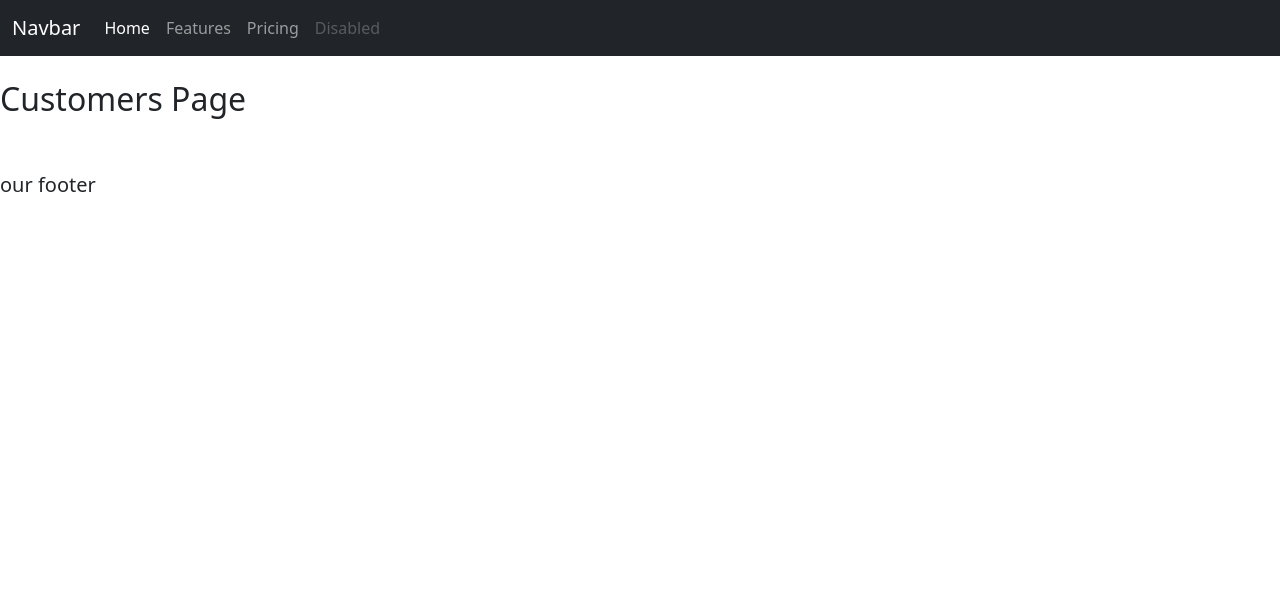
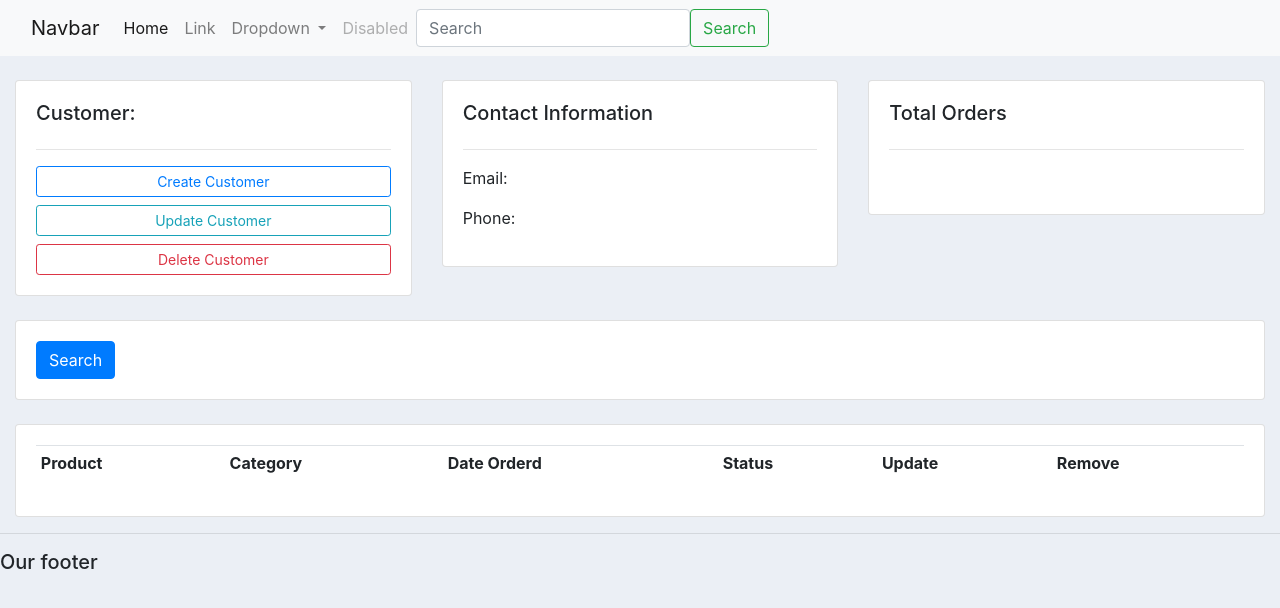
Before and after one commit to hmdnz/CRM_app, a Django app: page /customers/ in a window 1280 px wide. Shown: the top 608 px of the page. Run offline with Django 4.2, Linux system fonts and the light colour scheme; tables that the repository leaves empty hold one stand-in row (values such as "Sample post"); lists and menus that the app fills with data are empty; some libraries are stand-ins or nearby versions.

Commit message:
templates

```diff
--- a/templates/customers.html
+++ b/templates/customers.html
@@ -1,7 +1,70 @@
-{% extends 'main.html' %}
+{%  extends 'main.html' %}
 
 {% block content %}
 
-<h2>Customers Page<h2/>
+	<br>
+
+<div class="row">
+	<div class="col-md">
+		<div class="card card-body">
+			<h5>Customer:</h5>
+			<hr>
+            <a class="btn btn-outline-primary  btn-sm btn-block" href="">Create Customer</a>
+			<a class="btn btn-outline-info  btn-sm btn-block" href="">Update Customer</a>
+			<a class="btn btn-outline-danger  btn-sm btn-block" href="">Delete Customer</a>
+
+		</div>
+	</div>
+
+	<div class="col-md">
+		<div class="card card-body">
+			<h5>Contact Information</h5>
+			<hr>
+			<p>Email: </p>
+			<p>Phone: </p>
+		</div>
+	</div>
+
+	<div class="col-md">
+		<div class="card card-body">
+			<h5>Total Orders</h5>
+			<hr>
+			<h1 style="text-align: center;padding: 10px"></h1>
+		</div>
+	</div>
+</div>
+
+
+<br>
+<div class="row">
+	<div class="col">
+		<div class="card card-body">
+			<form method="get">
+
+		    <button class="btn btn-primary" type="submit">Search</button>
+		  </form>
+		</div>
+	</div>
+
+</div>
+<br>
+
+<div class="row">
+	<div class="col-md">
+		<div class="card card-body">
+			<table class="table table-sm">
+				<tr>
+					<th>Product</th>
+					<th>Category</th>
+					<th>Date Orderd</th>
+					<th>Status</th>
+					<th>Update</th>
+					<th>Remove</th>
+				</tr>
+
+			</table>
+		</div>
+	</div>
+</div>
 
 {% endblock %}
--- a/templates/main.html
+++ b/templates/main.html
@@ -1,48 +1,53 @@
 <!DOCTYPE html>
-<html >
+<html>
 <head>
-    <link rel="stylesheet" href="https://cdn.jsdelivr.net/npm/bootstrap@5.3.2/dist/css/bootstrap.min.css"
-    integrity="sha384-T3c6CoIi6uLrA9TneNEoa7RxnatzjcDSCmG1MXxSR1GAsXEV/Dwwykc2MPK8M2HN" crossorigin="anonymous">
 	<title>CRM</title>
+	<link rel="stylesheet" href="https://stackpath.bootstrapcdn.com/bootstrap/4.3.1/css/bootstrap.min.css" integrity="sha384-ggOyR0iXCbMQv3Xipma34MD+dH/1fQ784/j6cY/iJTQUOhcWr7x9JvoRxT2MZw1T" crossorigin="anonymous">
+
+
+	<style>
+
+		#logo{
+		}
+
+		body{
+			background-color: #ebeff5;
+		}
+
+
+		#total-orders{
+			background-color: #4cb4c7;
+		}
+
+
+		#orders-delivered{
+			background-color: #7abecc;
+		}
+
+		#orders-pending{
+			background-color: #7CD1C0;
+		}
+
+
+
+
+	</style>
 </head>
 <body>
-
-    <nav class="navbar navbar-expand-lg navbar-dark bg-dark">
+	{%  include 'navbar.html' %}
 	<div class="container-fluid">
-        <a class="navbar-brand" href="#">Navbar</a>
-        <button class="navbar-toggler" type="button" data-bs-toggle="collapse" data-bs-target="#navbarNav" aria-controls="navbarNav" aria-expanded="false" aria-label="Toggle navigation">
-          <span class="navbar-toggler-icon"></span>
-        </button>
-        <div class="collapse navbar-collapse" id="navbarNav">
-          <ul class="navbar-nav">
-            <li class="nav-item">
-              <a class="nav-link active" aria-current="page" href="#">Home</a>
-            </li>
-            <li class="nav-item">
-              <a class="nav-link" href="#">Features</a>
-            </li>
-            <li class="nav-item">
-              <a class="nav-link" href="#">Pricing</a>
-            </li>
-            <li class="nav-item">
-              <a class="nav-link disabled" href="#" tabindex="-1" aria-disabled="true">Disabled</a>
-            </li>
-          </ul>
-        </div>
-      </div>
-    </nav>
-        <br>
-
 	{% block content %}
 
 
+
 	{% endblock %}
+    </div>
+	<hr>
+	<h5>Our footer</h5>
 
-<br>
-<h5>our footer</h5>
-<script src="https://cdn.jsdelivr.net/npm/@popperjs/core@2.9.2/dist/umd/popper.min.js"
-integrity="sha384-IQsoLXl5PILFhosVNubq5LC7Qb9DXgDA9i+tQ8Zj3iwWAwPtgFTxbJ8NT4GN1R8p" crossorigin="anonymous"></script>
-<script src="https://cdn.jsdelivr.net/npm/bootstrap@5.0.2/dist/js/bootstrap.min.js"
-integrity="sha384-cVKIPhGWiC2Al4u+LWgxfKTRIcfu0JTxR+EQDz/bgldoEyl4H0zUF0QKbrJ0EcQF" crossorigin="anonymous"></script>
 </body>
+
+<script src="https://code.jquery.com/jquery-3.3.1.slim.min.js" integrity="sha384-q8i/X+965DzO0rT7abK41JStQIAqVgRVzpbzo5smXKp4YfRvH+8abtTE1Pi6jizo" crossorigin="anonymous"></script>
+<script src="https://cdnjs.cloudflare.com/ajax/libs/popper.js/1.14.7/umd/popper.min.js" integrity="sha384-UO2eT0CpHqdSJQ6hJty5KVphtPhzWj9WO1clHTMGa3JDZwrnQq4sF86dIHNDz0W1" crossorigin="anonymous"></script>
+<script src="https://stackpath.bootstrapcdn.com/bootstrap/4.3.1/js/bootstrap.min.js" integrity="sha384-JjSmVgyd0p3pXB1rRibZUAYoIIy6OrQ6VrjIEaFf/nJGzIxFDsf4x0xIM+B07jRM" crossorigin="anonymous"></script>
 </html>
```
Also changed, not shown: templates/dashboard.html (+41 -2 lines), templates/products.html (+22 -3 lines), templates/status.html (added, +42 -0 lines), static/css/main.css (added). Lines whose indentation alone changed are shown as unchanged.
